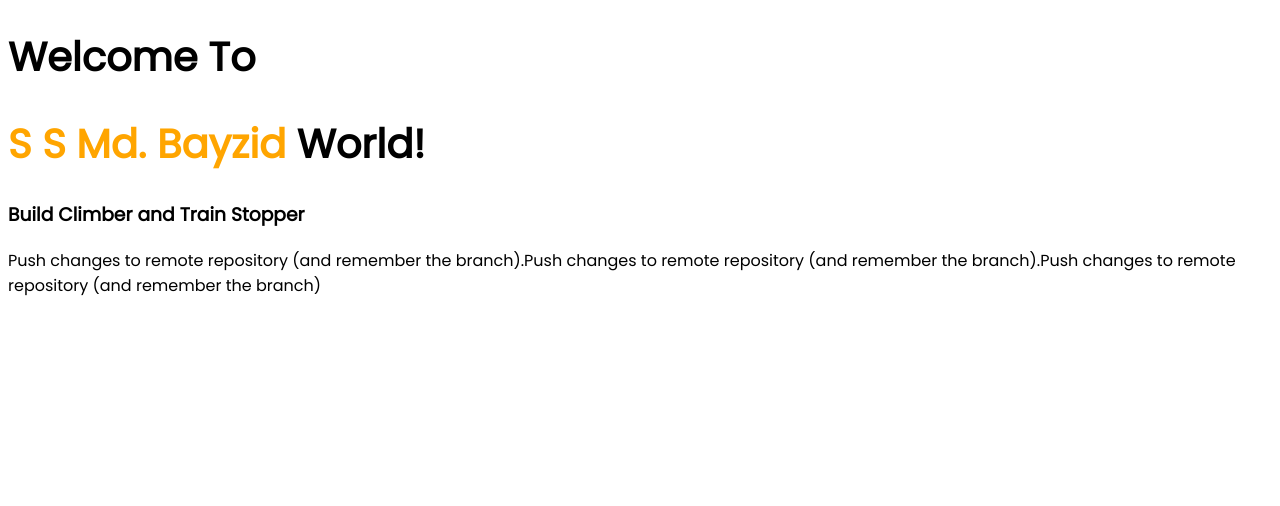
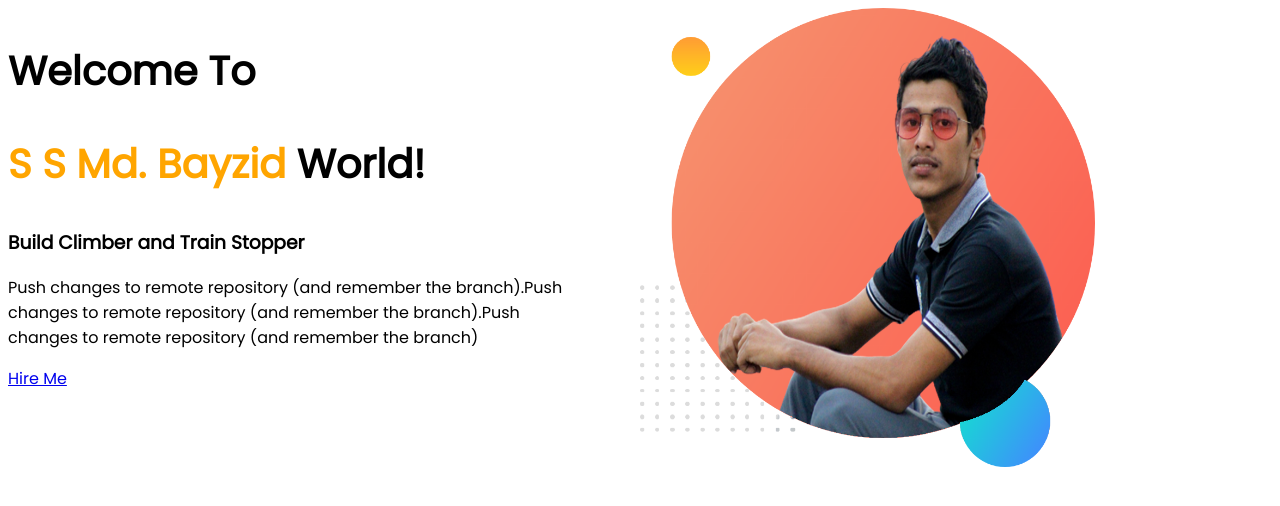
Before and after one commit to ssmdbayzid/developer-protpolio, a plain HTML site: page index.html in a window 1280 px wide. Drawn offline with Linux system fonts and the light colour scheme.

Commit message:
added div

```diff
--- a/index.html
+++ b/index.html
@@ -1,5 +1,6 @@
 <!DOCTYPE html>
 <html lang="en">
+
 <head>
     <meta charset="UTF-8">
     <meta http-equiv="X-UA-Compatible" content="IE=edge">
@@ -8,12 +9,27 @@
     <link href="https://fonts.googleapis.com/css2?family=Poppins:wght@300;400&display=swap" rel="stylesheet">
     <link rel="stylesheet" href="style.css">
 </head>
+
 <body>
-    <h1>Welcome To</h1>
-    <h1><span class="orange-color">S S Md. Bayzid</span> World!</h1>
+    <section>
+        <div class="half-width">
+
+            <h1>Welcome To</h1>
+            <h1><span class="orange-color">S S Md. Bayzid</span> World!</h1>
 
 
-    <h3>Build Climber and Train Stopper</h3>
-    <p>Push changes to remote repository (and remember the branch).Push changes to remote repository (and remember the branch).Push changes to remote repository (and remember the branch)</p>
+            <h3>Build Climber and Train Stopper</h3>
+            <p>Push changes to remote repository (and remember the branch).Push changes to remote repository (and
+                remember
+                the branch).Push changes to remote repository (and remember the branch)</p>
+
+            <a href="https://ssmdbayzid.github.io/developer-protpolio/">Hire Me</a>
+        </div>
+        <div class="half-width">
+            <img src="images/my-pic1.png" alt="">
+        </div>
+    </section>
+
 </body>
+
 </html>
--- a/style.css
+++ b/style.css
@@ -7,3 +7,14 @@ h1{
 .orange-color{
     color: orange;
 }
+section{
+    display: flex;
+}
+.half-width{
+    width:50%;
+    padding-right: 5%;
+}
+.half-width img{
+    width: 80%;
+    height: 100%;
+}
```
Also changed, not shown: images/my-pic 2.png (added), images/my-pic1.png (added).
